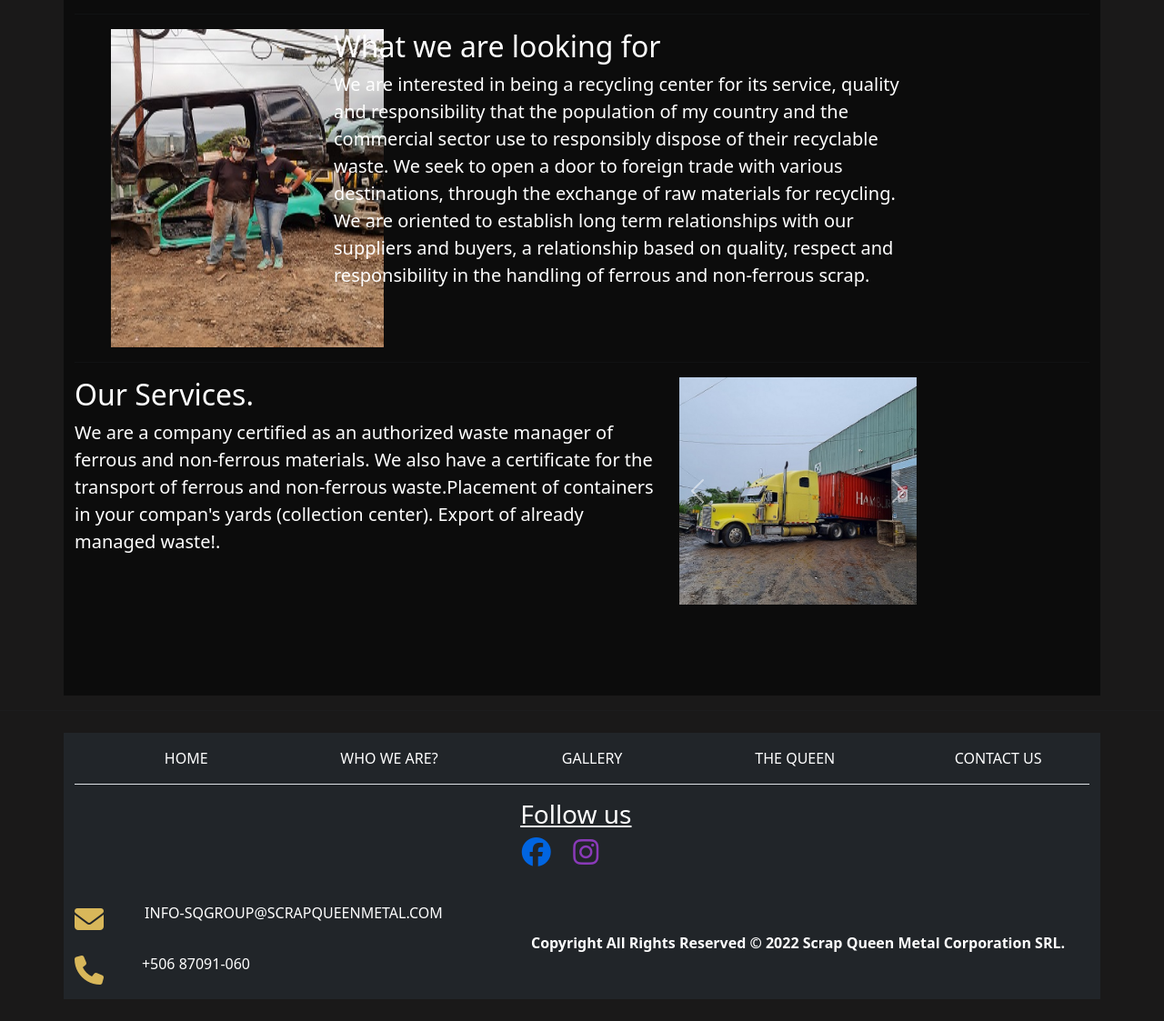
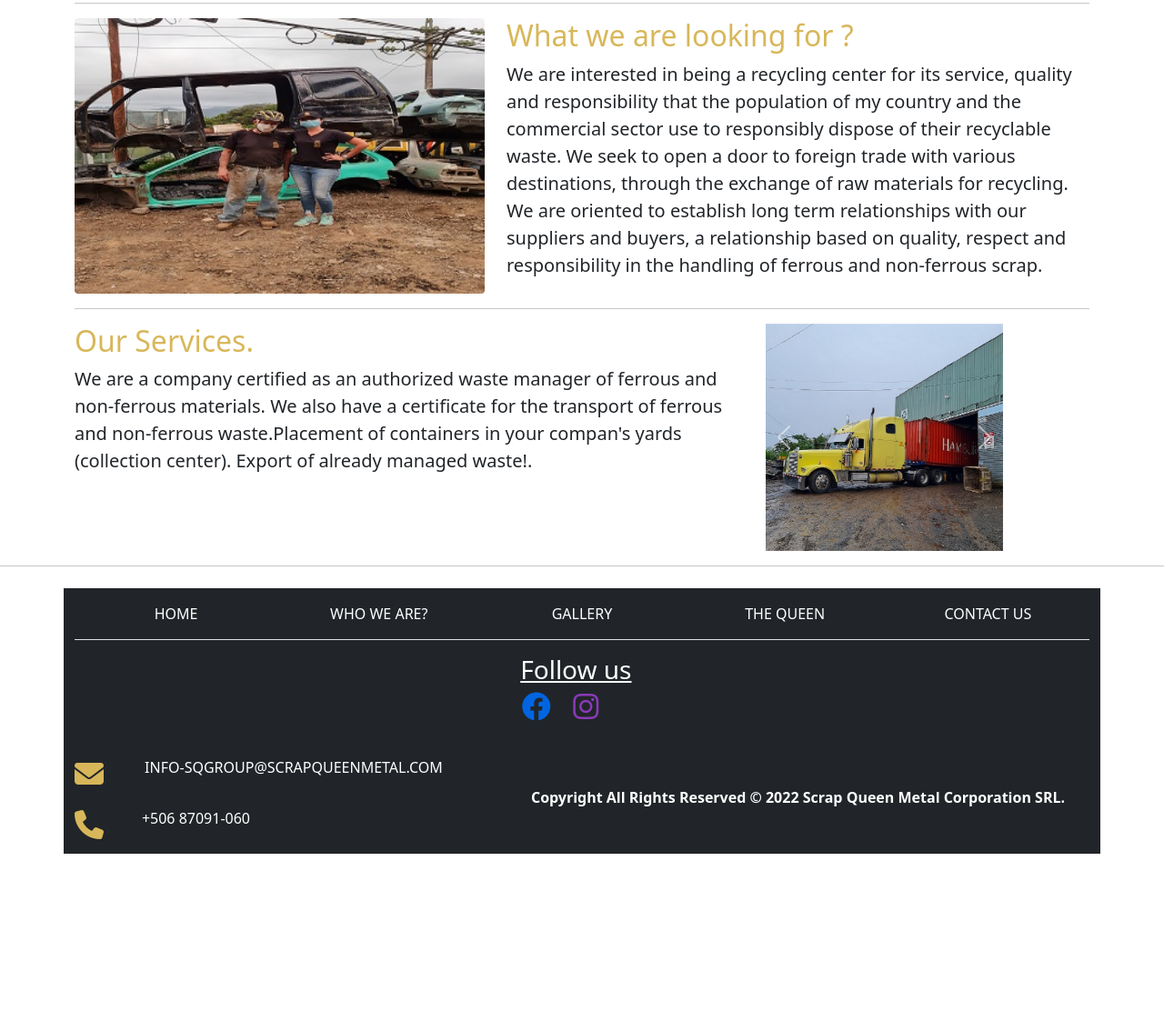
Before and after one commit to blakygarcia/SQMetal, a PHP site: page /Who.php in a window 1280 px wide. Shown: the part 444-1567 px from the top of the page at 91% size. After the commit the page ends 1383 px from the top, so only its background shows below. Run offline with PHP 8.4, Linux system fonts and the light colour scheme; some libraries are stand-ins or nearby versions.

Commit message:
cambios
testo reacomo

```diff
--- a/PagSQMetal/Who.php
+++ b/PagSQMetal/Who.php
@@ -1,29 +1,32 @@
 <!DOCTYPE html>
 <html lang="en">
-
 <head>
     <meta charset="UTF-8">
     <meta http-equiv="X-UA-Compatible" content="IE=edge">
     <meta name="viewport" content="width=device-width, initial-scale=1.0">
-
-    <title>who are </title>
-
+    <meta name="description" content="SQ Metal is a company dedicated mainly to the commercialization of ferrous scrap for export, located in Costa Rica"/>
+    <meta name="keywords" content="Scrap Metal, scrap, Metal, recycling, ferrous, not ferrous, reciclaje, chatarra, ferreo, materials, materiales"/>
+    <meta name="author" content="Nils Carrillo and Cesar Garcia"/>
+    <meta name="copyright" content="Copyright© All rights reserved 2022" />
+    <title>Scrap Queen Metal</title>
     <link rel="shortcut icon" href="images/logo/favicon.jpg">
     <link href="https://cdn.jsdelivr.net/npm/bootstrap@5.1.3/dist/css/bootstrap.min.css" rel="stylesheet" integrity="sha384-1BmE4kWBq78iYhFldvKuhfTAU6auU8tT94WrHftjDbrCEXSU1oBoqyl2QvZ6jIW3" crossorigin="anonymous">
     <link rel="stylesheet" href="https://cdnjs.cloudflare.com/ajax/libs/font-awesome/6.1.1/css/all.min.css">
     <link href="https://unpkg.com/aos@2.3.1/dist/aos.css" rel="stylesheet"> <!-- This is a library for animation on scroll -->
-    <link rel="stylesheet" href="css/who.css">
+    <link rel="stylesheet" href="css/home.css">
+    <link rel="stylesheet" href="css/nav.css">
     <link rel="stylesheet" href="css/footer.css">
-    <link rel="stylesheet" href="css/navOtherPages.css">
-    <link rel="stylesheet" href="css/slider.css">
-    <script src="https://kit.fontawesome.com/a076d05399.js"></script>
+    <link rel="stylesheet" href="css/modals.css">
+
+
+
+
 </head>
+<body>
     <header>
      <nav id="nav">
             <ul class="contentNavTextUL">
-            <li><a href="#">
-                    <div id="crownLogoNvabar" width="32" height="32"></div>
-                </a></li>
+                <li><a href="#"><div id="crownLogoNvabar" width="32" height="32"></div></a></li>
                 <div class="containerTextNav" id="containerTextNavbar">
                 <li class="itemNavbar"><a href="index.php" class="textNav firstTextNav">Home</a></li>
                     <li class="itemNavbar"><a href="Who.php" class="textNav">Who we are?</a></li>
@@ -35,34 +38,36 @@
             </ul>
         </nav>
     </header>
+    <main>
+        <!-- Marketing messaging and featurettes
+        ================================================== -->
+        <!-- Wrap the rest of the page in another container to center all the content. -->
 
-<body>
-    <main>
         <div class="container marketing">
 
             <!-- START THE FEATURETTES -->
 
             <hr class="featurette-divider">
 
-            <div class="row featurette row1">
-                <div class="col-md-7 ">
-                    <h2 class="featurette-heading text-white">About us. <span class="text-muted"></span></h2>
-                    <p class="lead text-white">Scrap Queen Metal Corporation is a 100% Costa Rican environmental management company, we take care of providing environmental solutions to your company, our operations are based on: Recovery and transportation of recoverable, non-recoverable, dangerous and special waste.</p>
+            <div class="row featurette row1"  data-aos="fade-up">
+                <div class="col-md-7">
+                    <h2 class="featurette-heading">About us.</h2>
+                    <p class="lead">Scrap Queen Metal Corporation is a 100% Costa Rican environmental management company, we take care of providing environmental solutions to your company, our operations are based on: Recovery and transportation of recoverable, non-recoverable, dangerous and special waste.</p>
                 </div>
-                <div class="col-md-3" id="1">
-                    <img src="images/welding.jpg" alt="" id="homeImagesSQMetal" width="350px" height="250px">
+                <div class="col-md-5">
+                    <img src="images/welding.jpg" alt="" id="homeImagesSQMetal" class="imgHomeBody01 rounded">
                 </div>
             </div>
 
             <hr class="featurette-divider">
 
-            <div class="row featurette">
+            <div class="row featurette" data-aos="fade-right"  data-aos-easing="ease-in-sine">
                 <div class="col-md-7 order-md-2">
-                    <h2 class="featurette-heading text-white">What we are looking for <span class="text-muted"></span></h2>
-                    <p class="lead text-white">We are interested in being a recycling center for its service, quality and responsibility that the population of my country and the commercial sector use to responsibly dispose of their recyclable waste. We seek to open a door to foreign trade with various destinations, through the exchange of raw materials for recycling. We are oriented to establish long term relationships with our suppliers and buyers, a relationship based on quality, respect and responsibility in the handling of ferrous and non-ferrous scrap.</p>
+                    <h2 class="featurette-heading secondTitle">What we are looking for ? </h2>
+                    <p class="lead">We are interested in being a recycling center for its service, quality and responsibility that the population of my country and the commercial sector use to responsibly dispose of their recyclable waste. We seek to open a door to foreign trade with various destinations, through the exchange of raw materials for recycling. We are oriented to establish long term relationships with our suppliers and buyers, a relationship based on quality, respect and responsibility in the handling of ferrous and non-ferrous scrap.</p>
                 </div>
-                <div class="col-md-3 order-md-1">
-                    <img src="images/peopleSQ.jpg" alt="" id="homeImagesSQMetal" width="350px" height="250px">
+            <div class="col-md-5 order-md-1">
+            <img src="images/peopleSQ.jpg" alt="" id="homeImagesSQMetal"  class="imgHomeBody02 rounded">
 
             </div>
             </div>
@@ -70,9 +75,9 @@
             <hr class="featurette-divider">
 
             <div class="row featurette row1">
-                <div class="col-md-7 ">
-                    <h2 class="featurette-heading text-white">Our Services. <span class="text-muted"></span></h2>
-                    <p class="lead text-white">We are a company certified as an authorized waste manager of ferrous and non-ferrous materials. We also have a certificate for the transport of ferrous and non-ferrous waste.Placement of containers in your compan's yards (collection center). Export of already managed waste!.</p>
+                <div class="col-md-8 ">
+                    <h2 class="featurette-heading ">Our Services. <span class="text-muted"></span></h2>
+                    <p class="lead ">We are a company certified as an authorized waste manager of ferrous and non-ferrous materials. We also have a certificate for the transport of ferrous and non-ferrous waste.Placement of containers in your compan's yards (collection center). Export of already managed waste!.</p>
                 </div>
                 <div class="col-md-3">
                     <div class="j">
--- a/PagSQMetal/css/who.css
+++ b/PagSQMetal/css/who.css
@@ -45,6 +45,14 @@ body{
 .row1 div h2, .secondTitle, .thirdTitle{
     color: #d8b75a;
 }
+.uf{
+    display: flex;
+    margin-left: 350px;
+}
+.fu{
+
+    margin-left: 3px;
+}
 
 #carrusel-img-logo{
     height: 50%;
```
Also changed, not shown: other parts of PagSQMetal/Who.php (+59 -14 lines). Lines whose indentation alone changed are shown as unchanged.
